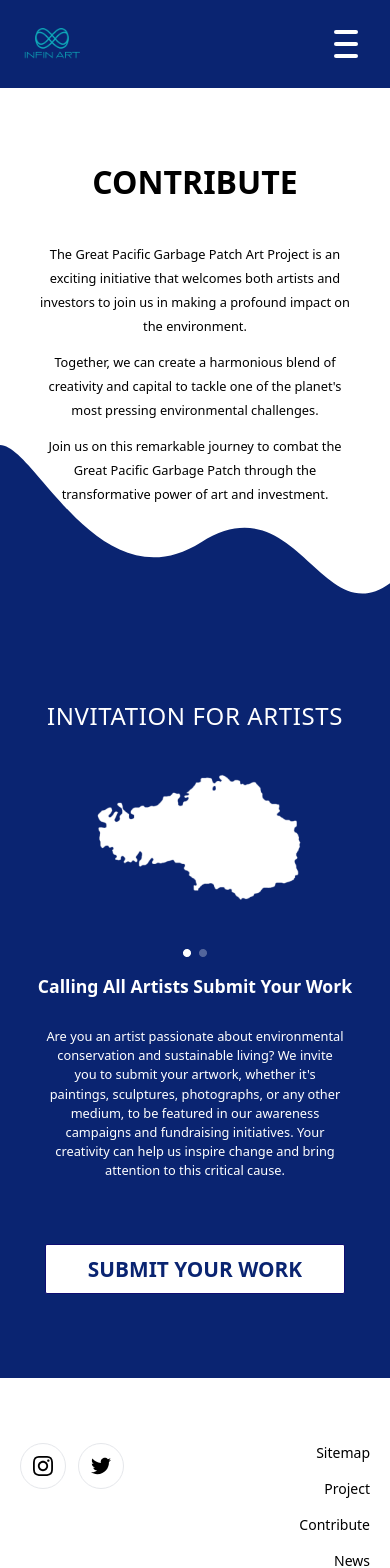
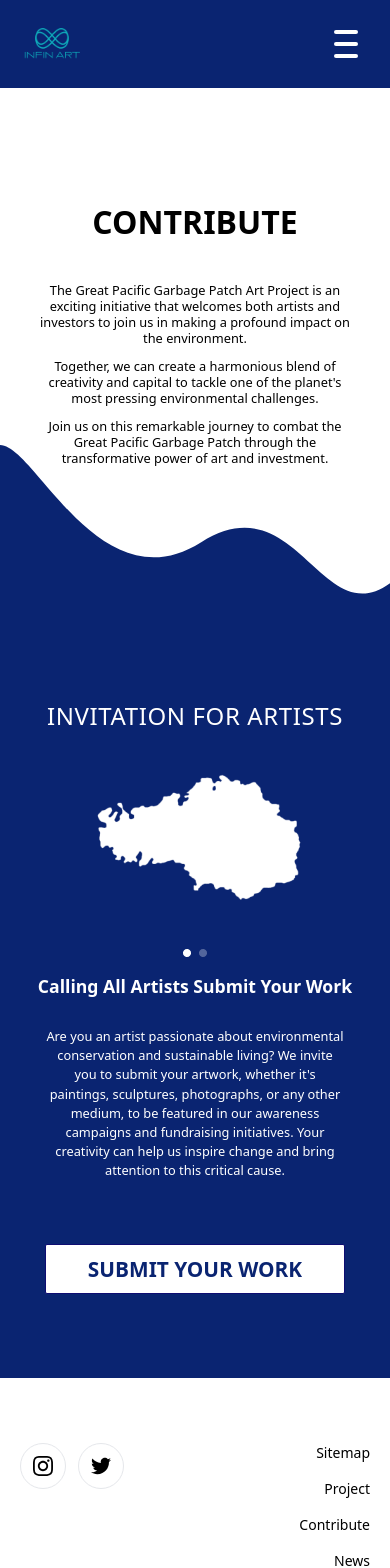
Before and after one commit to Risidio/gpgp, a React (Create React App) app: page /contribute in a window 390 px wide. Shown: the top 1568 px of the page. Built offline with nearby package versions, Linux system fonts and the light colour scheme.

Commit message:
Making-Contribute-pages-Reponsive

```diff
--- a/src/pages/Contribute.tsx
+++ b/src/pages/Contribute.tsx
@@ -1,4 +1,3 @@
-
 import ContributeCarousel from "../components/contribute/ContributeCarousel";
 import ContributeHero from "../components/contribute/ContributeHero";
 
@@ -24,15 +23,15 @@ export default function Contribute() {
       <ContributeHero
         HeroContent={HeroContent}
         classes={{
-          container: "",
+          container: "mb-[-70px] xsm:mb-[-150px]",
           image: "opacity-40 md:z-[-2px] z-[-4px] hidden",
           heading: " sm:text-[2.2rem] mb-9 sm:mb-16 ",
-          paragraph: "leading-6",
+          paragraph: "w-[148%] leading-[1rem] sm:leading-6",
         }}
       />
 
-      <div className="relative mt-14 xxsm:mt-0 lg:min-h-[750px] sm:min-h-[700px] ">
-        <ContributeCarousel/>
+      <div className="relative mt-14 xsm:mt-[-150px] lg:min-h-[750px] sm:min-h-[700px] ">
+        <ContributeCarousel />
       </div>
     </div>
   );
```
